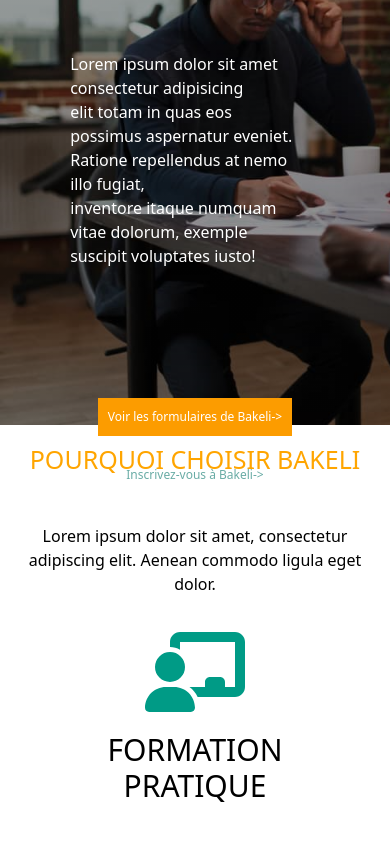
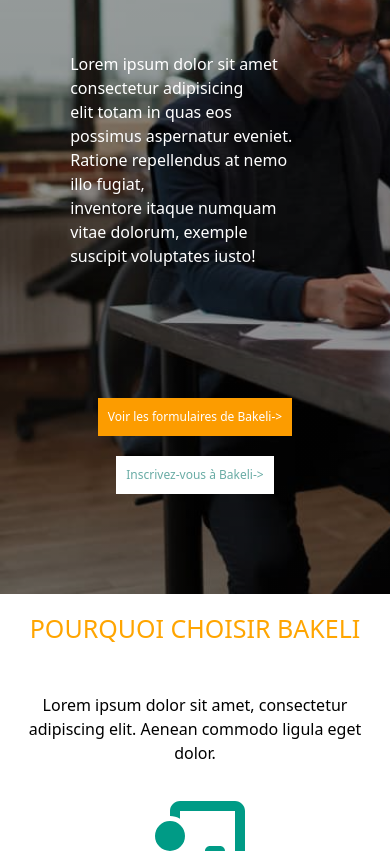
Before and after one commit to Mariama-MANE/BAKELI, a plain HTML site: page index.html in a window 390 px wide. Shown: the part 166-1017 px from the top of the page. Drawn offline with nearby package versions, Linux system fonts and the light colour scheme; a script that the page names is missing.

Commit message:
dimension

```diff
--- a/style.css
+++ b/style.css
@@ -248,7 +248,7 @@ section p {
 @media (max-width :800px) {
 
     header {
-        height: 70lvh;
+        height: 90lvh;
     }
 
     nav{
```
